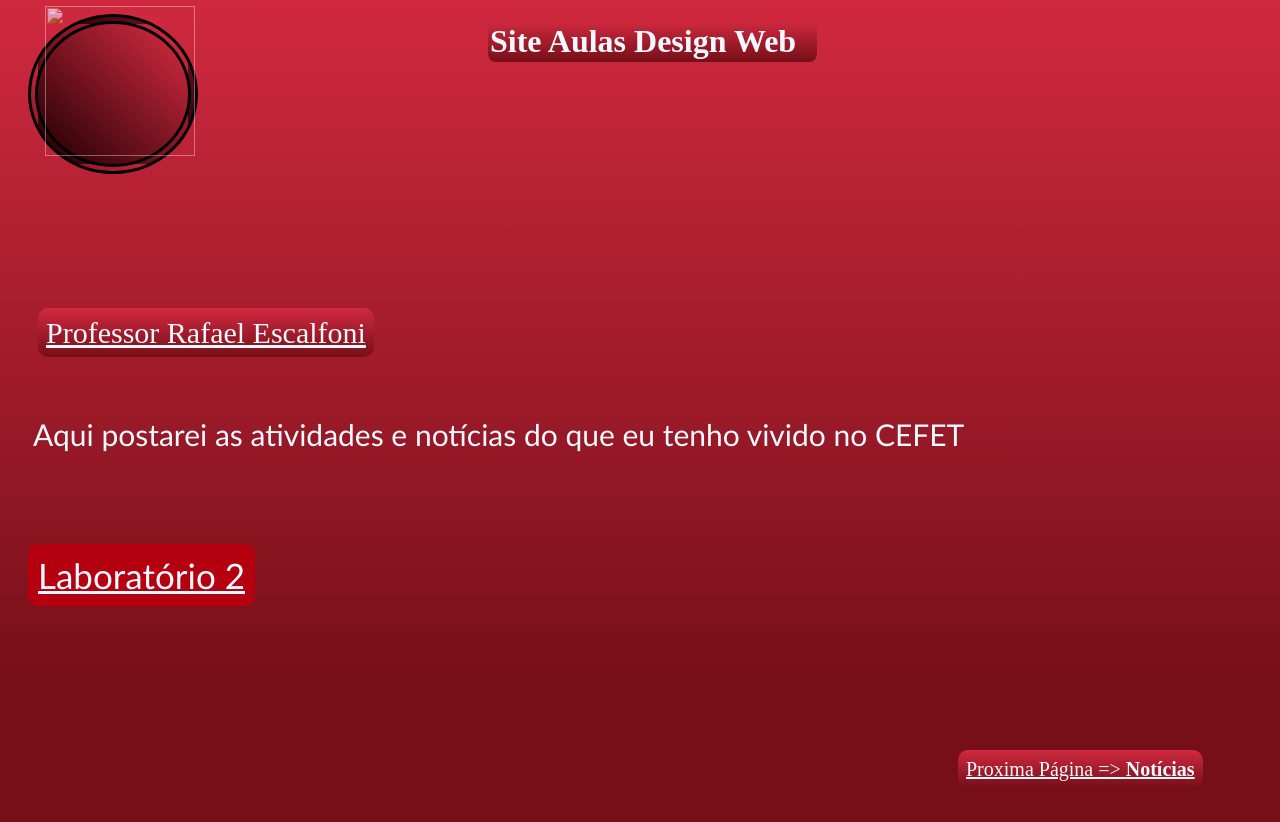
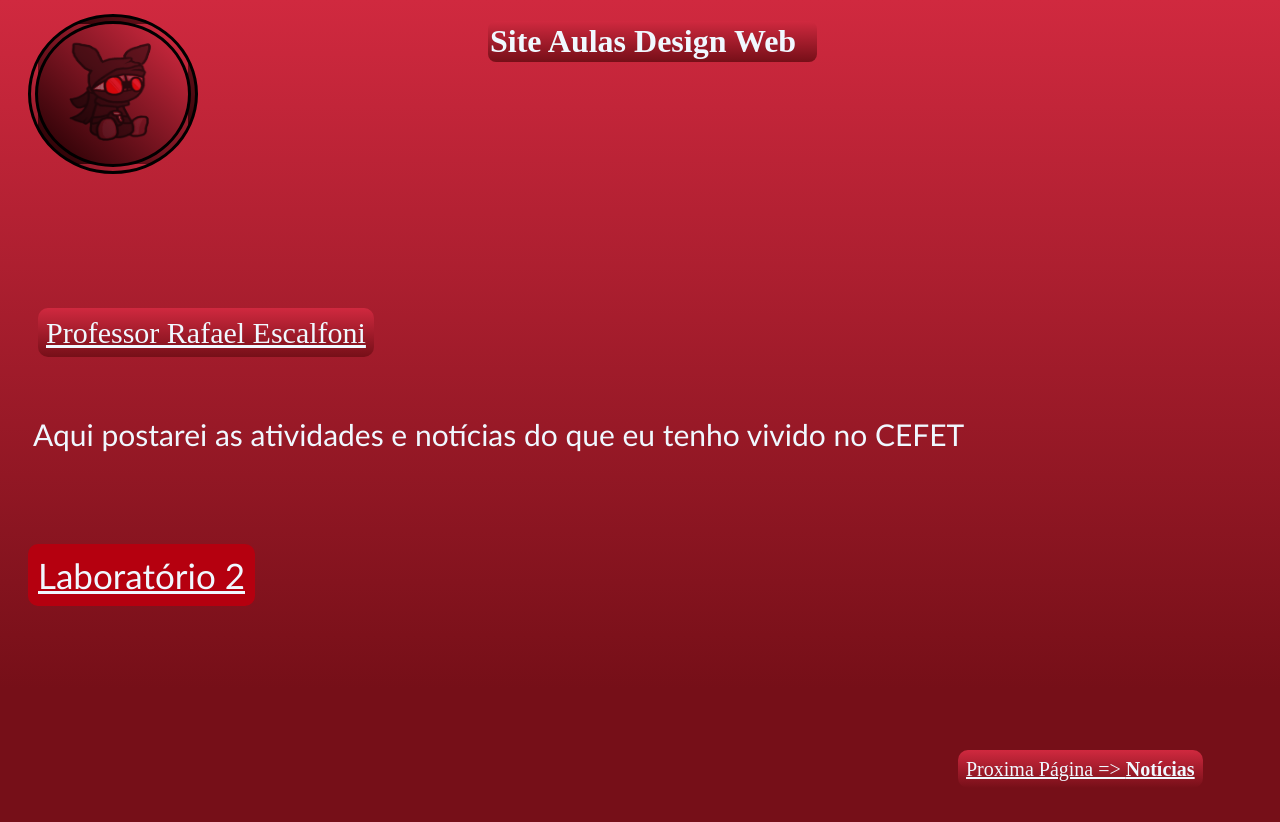
Before and after one commit to FlameOff/siteflame, a plain HTML site: page index.html in a window 1280 px wide. Drawn offline with Linux system fonts and the light colour scheme.

Commit message:
Update index.html

```diff
--- a/index.html
+++ b/index.html
@@ -10,7 +10,7 @@
     <h1 class="Titulo_1">Site Aulas Design Web</h1>
     <div class="circulo"></div>
     <div class="fundo"></div>
-    <img class="imagemprincipal" src="css/flamin.png" style="width:150px; height:150px ; margin-top:-250px ; ">
+    <img class="imagemprincipal" src="flamin.png" style="width:150px; height:150px ; margin-top:-250px ; ">
     <br><br><br><br>
     <a class="Link_1" href="https://rafaelescalfoni.github.io/turmas/2022/design_web/#labs">Professor Rafael Escalfoni</a>
 <br><br><br>
```
